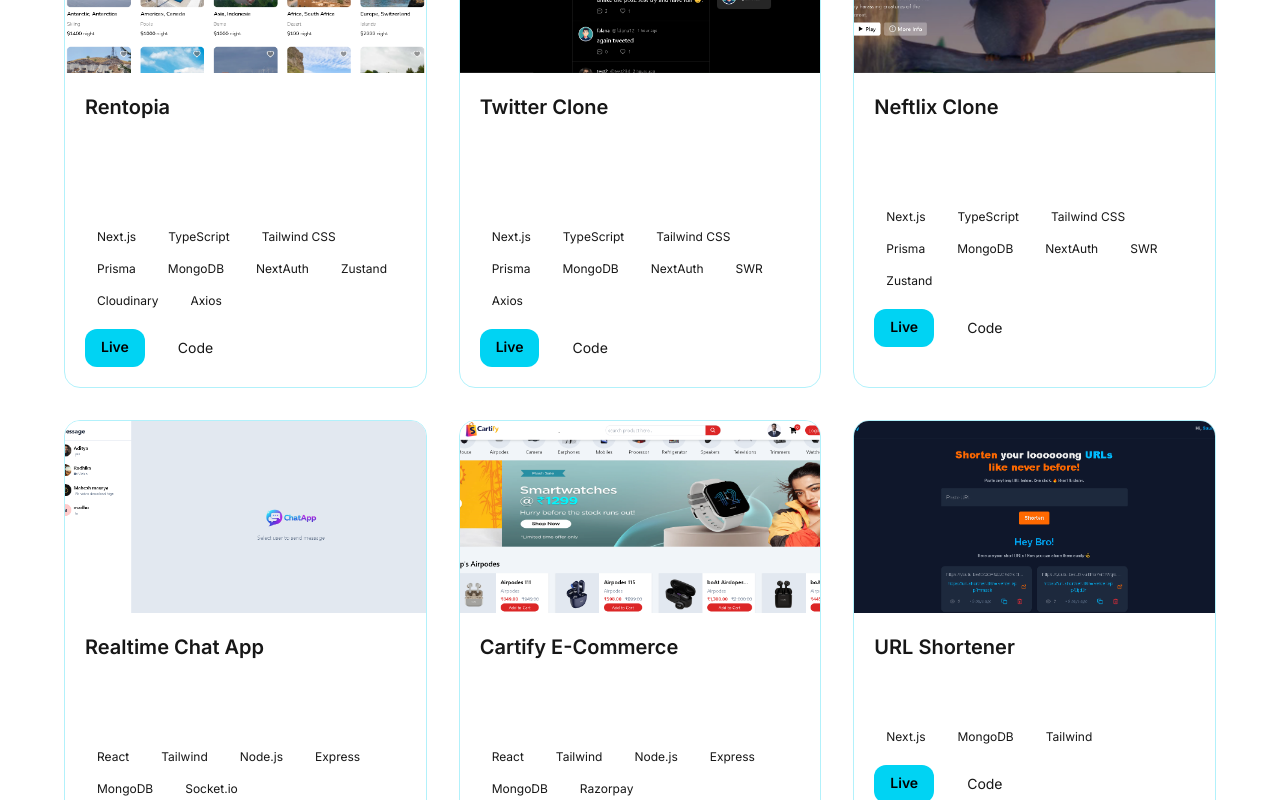
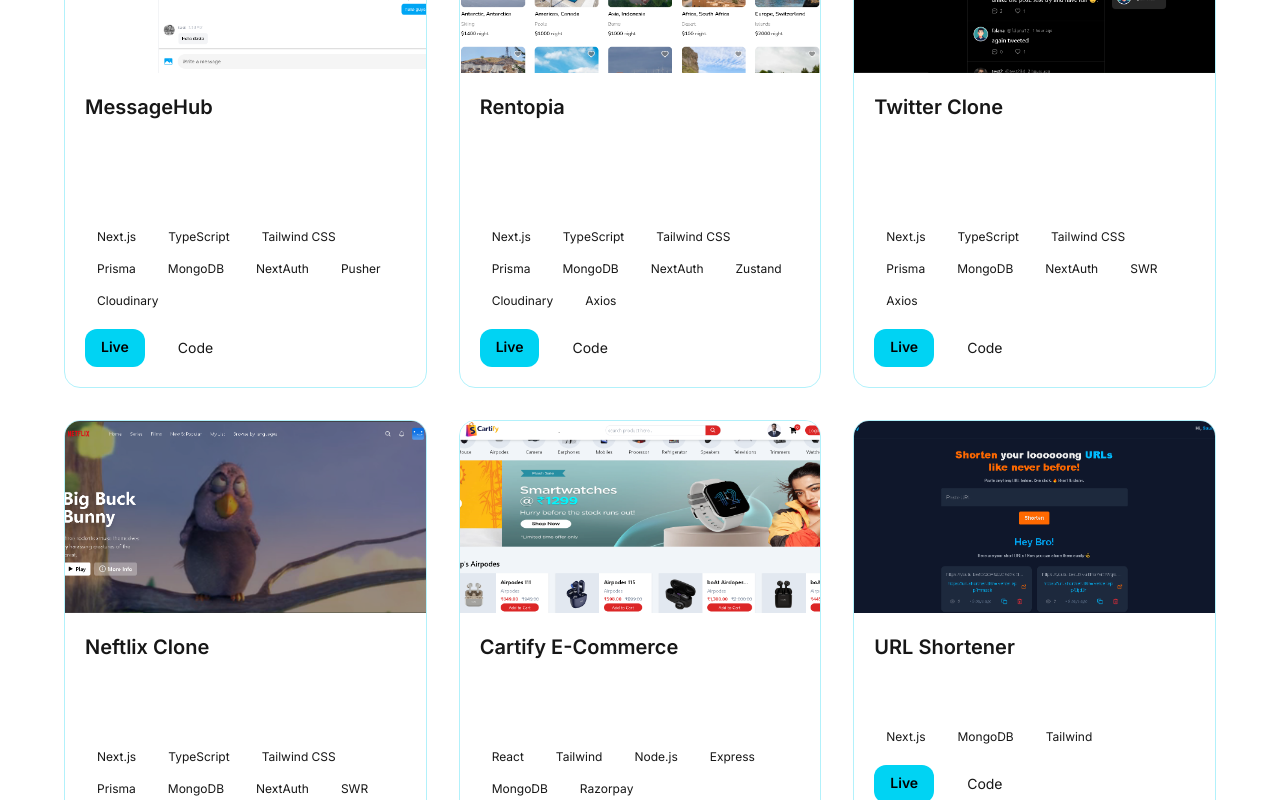
Before and after one commit to Amit81082/portfolio_maurya.dev, a Next.js app: page / in a window 1280 px wide. Shown: the part 2820-3620 px from the top of the page. Built offline with nearby package versions, Linux system fonts and the light colour scheme.

Commit message:
new project MessageHub added

```diff
--- a/app/components/Projects.jsx
+++ b/app/components/Projects.jsx
@@ -2,6 +2,28 @@
 import Image from "next/image";
 
 const projects = [
+  {
+    title: "MessageHub",
+
+    desc: "Full-stack real-time messaging platform with one-to-one & group chat, instant messaging, image sharing, online presence, seen status, and secure authentication.",
+
+    tech: [
+      "Next.js",
+      "TypeScript",
+      "Tailwind CSS",
+      "Prisma",
+      "MongoDB",
+      "NextAuth",
+      "Pusher",
+      "Cloudinary",
+    ],
+
+    live: "https://message-hub-9sj2.vercel.app/",
+
+    code: "https://github.com/Amit81082/MessageHub",
+
+    image: "/projects/Messagehub.png",
+  },
   {
     title: "Rentopia",
 
@@ -68,19 +90,6 @@ const projects = [
     code: "https://github.com/Amit81082/Neftlix-calone",
 
     image: "/projects/NeftlixClone.png",
-  },
-  {
-    title: "Realtime Chat App",
-
-    desc: "Full-stack realtime chat app with instant messaging, image sharing, socket-based communication, and secure authentication.",
-
-    tech: ["React", "Tailwind", "Node.js", "Express", "MongoDB", "Socket.io"],
-
-    live: "https://chat-app-nu-seven-97.vercel.app/",
-
-    code: "https://github.com/Amit81082/Chat-app",
-
-    image: "/projects/ChatApp.png",
   },
   {
     title: "Cartify E-Commerce",
```
Also changed, not shown: public/projects/Messagehub.png (added).
